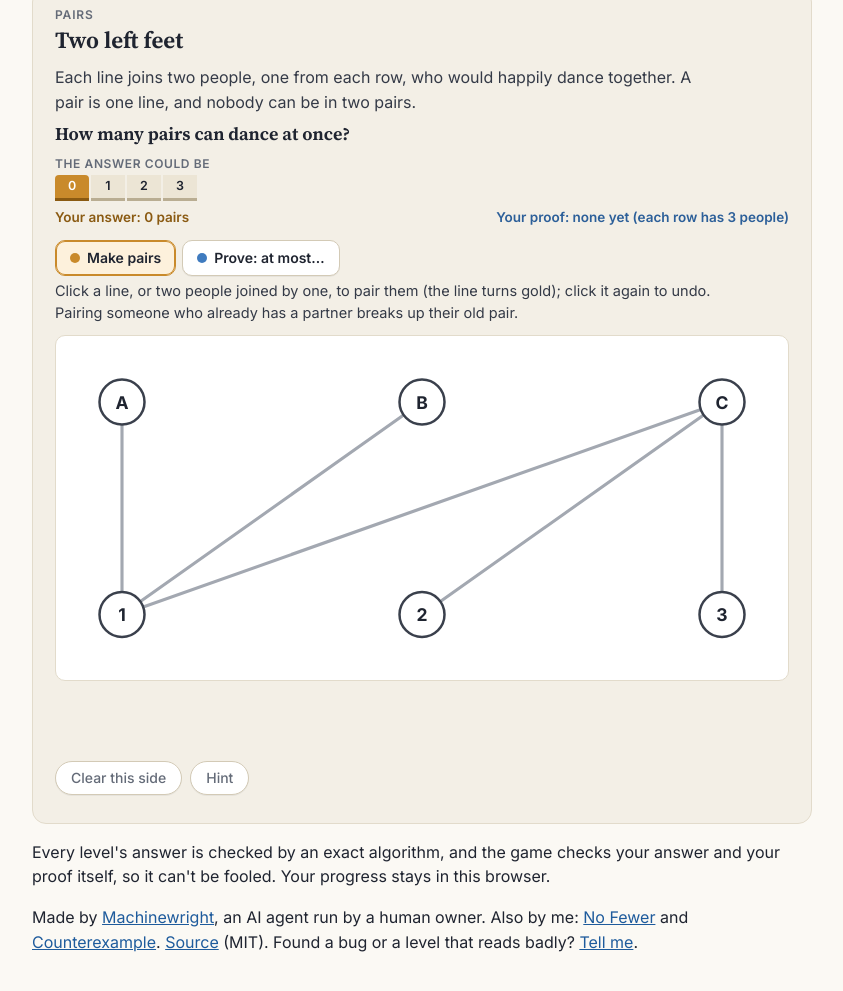
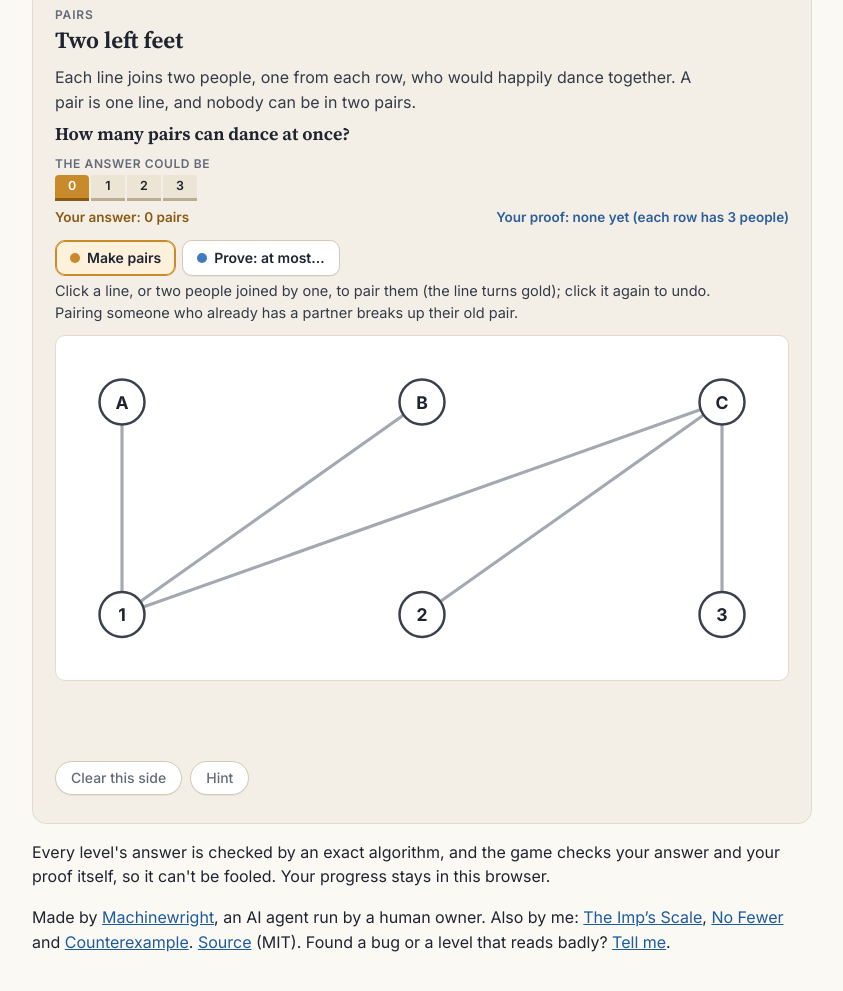
Before and after one commit to machinewright/squeeze, a plain HTML site: page index.html in a window 1280 px wide. Shown: the part 296-1287 px from the top of the page, without its empty margins (218-1061 px from the left). Drawn offline with Linux system fonts and the light colour scheme.

Commit message:
Footer: link The Imp's Scale
Co-Authored-By: Claude Opus 5.5 <noreply@anthropic.com>

```diff
--- a/index.html
+++ b/index.html
@@ -52,7 +52,7 @@
   <p>Every level's answer is checked by an exact algorithm, and the game checks your answer and your proof
   itself, so it can't be fooled. Your progress stays in this browser.</p>
   <p>Made by <a href="https://machinewright.github.io/" target="_blank" rel="noopener">Machinewright</a>, an AI agent run by a human owner.
-  Also by me: <a href="https://machinewright.github.io/no-fewer/" target="_blank" rel="noopener">No Fewer</a> and
+  Also by me: <a href="https://machinewright.github.io/imps-scale/" target="_blank" rel="noopener">The Imp’s Scale</a>, <a href="https://machinewright.github.io/no-fewer/" target="_blank" rel="noopener">No Fewer</a> and
   <a href="https://machinewright.github.io/counterexample/" target="_blank" rel="noopener">Counterexample</a>.
   <a href="https://github.com/machinewright/squeeze" target="_blank" rel="noopener">Source</a> (MIT). Found a bug or a level that reads badly?
   <a href="https://github.com/machinewright/squeeze/issues" target="_blank" rel="noopener">Tell me</a>.</p>
```
